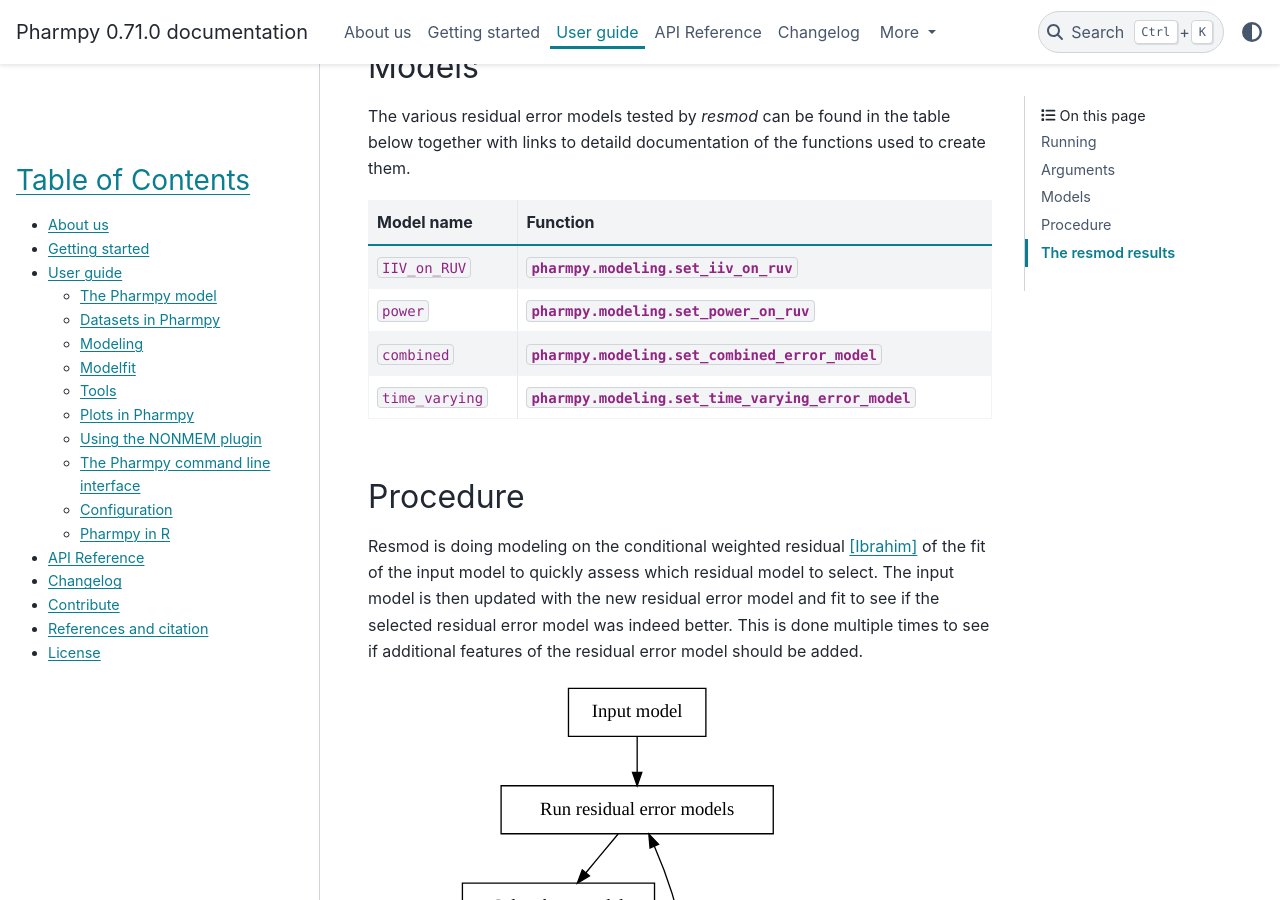
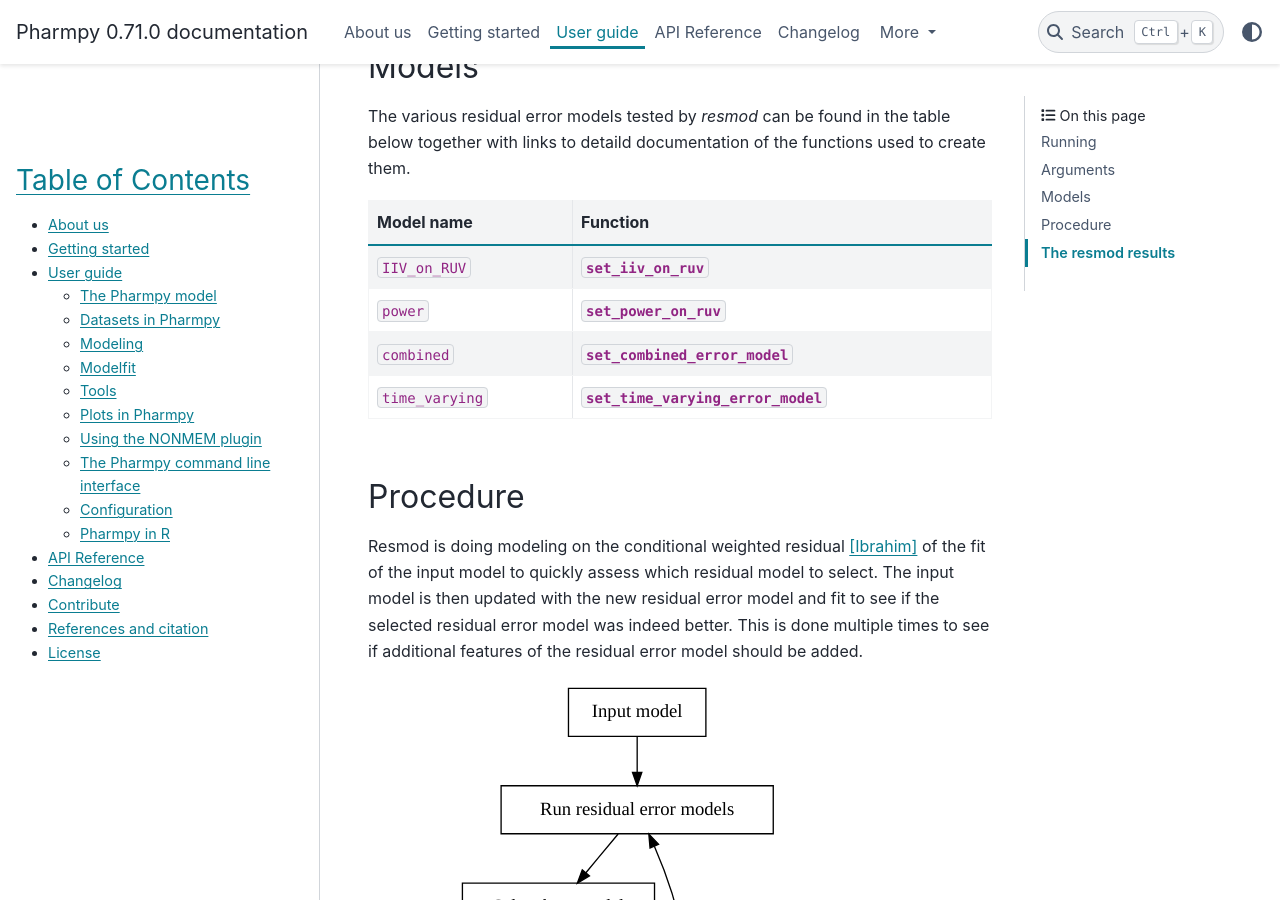
Before and after one commit to pharmpy/pharmpy, a Sphinx documentation site: the page built from docs/resmod.rst, in a window 1280 px wide and 900 px high, scrolled down 1061 px. Built offline with Sphinx 7.4.7 and the PyData theme 0.15.4, drawn with Linux system fonts in a browser that asks for light colours.

Commit message:
Fix links in resmod documentation

```diff
--- a/docs/resmod.rst
+++ b/docs/resmod.rst
@@ -53,13 +53,13 @@
 +------------------+----------------------------------------------------------------------------------------+
 | Model name       | Function                                                                               |
 +==================+========================================================================================+
-| ``IIV_on_RUV``   | :py:func:`pharmpy.modeling.set_iiv_on_ruv<set_iiv_on_ruv>`                             |
+| ``IIV_on_RUV``   | :py:func:`set_iiv_on_ruv<pharmpy.modeling.set_iiv_on_ruv>`                             |
 +------------------+----------------------------------------------------------------------------------------+
-| ``power``        | :py:func:`pharmpy.modeling.set_power_on_ruv<set_power_on_ruv>`                         |
+| ``power``        | :py:func:`set_power_on_ruv<pharmpy.modeling.set_power_on_ruv>`                         |
 +------------------+----------------------------------------------------------------------------------------+
-| ``combined``     | :py:func:`pharmpy.modeling.set_combined_error_model<set_combined_error_model>`         |
+| ``combined``     | :py:func:`set_combined_error_model<pharmpy.modeling.set_combined_error_model>`         |
 +------------------+----------------------------------------------------------------------------------------+
-| ``time_varying`` | :py:func:`pharmpy.modeling.set_time_varying_error_model<set_time_varying_error_model>` |
+| ``time_varying`` | :py:func:`set_time_varying_error_model<pharmpy.modeling.set_time_varying_error_model>` |
 +------------------+----------------------------------------------------------------------------------------+
 
 
```
